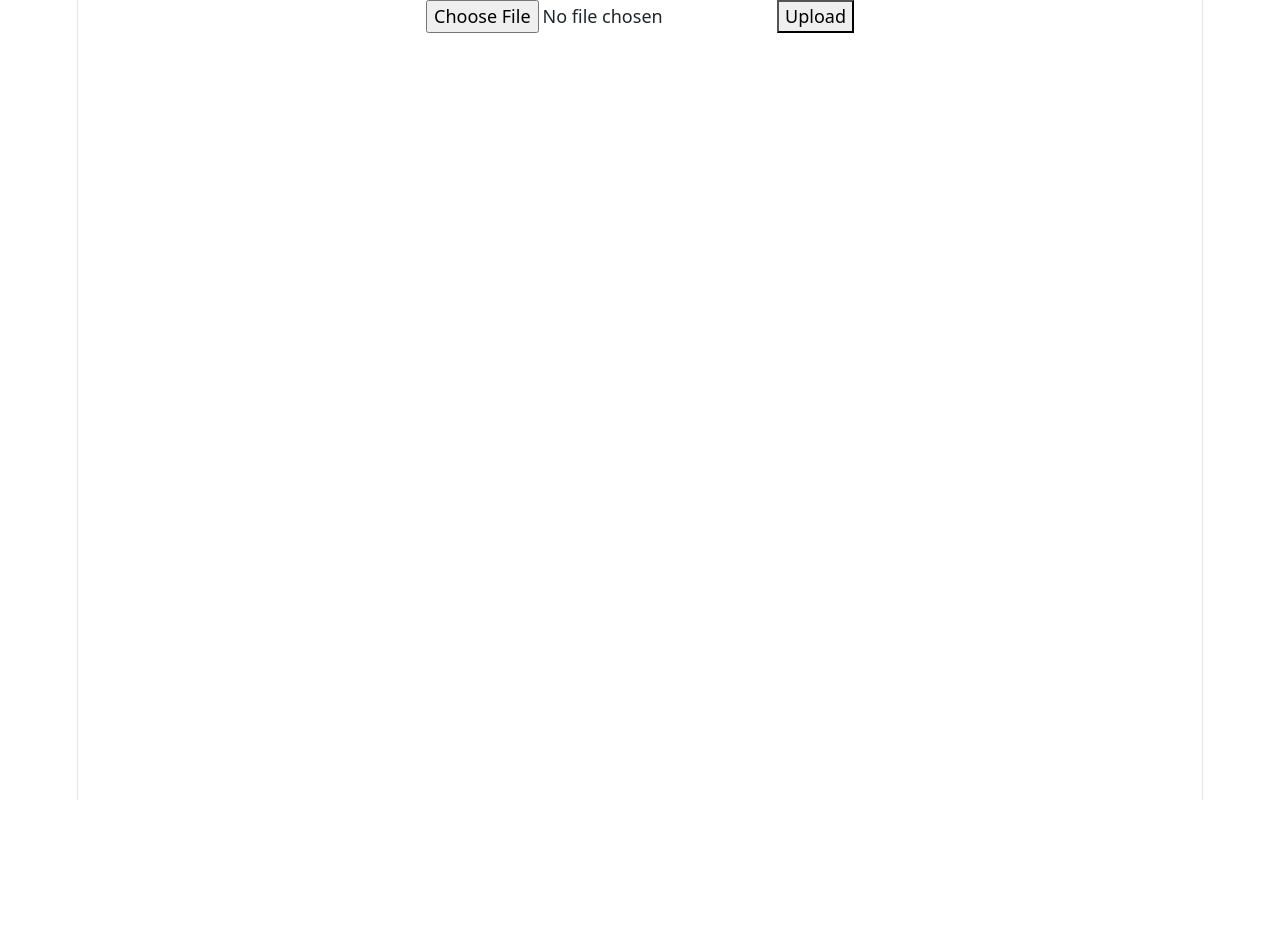
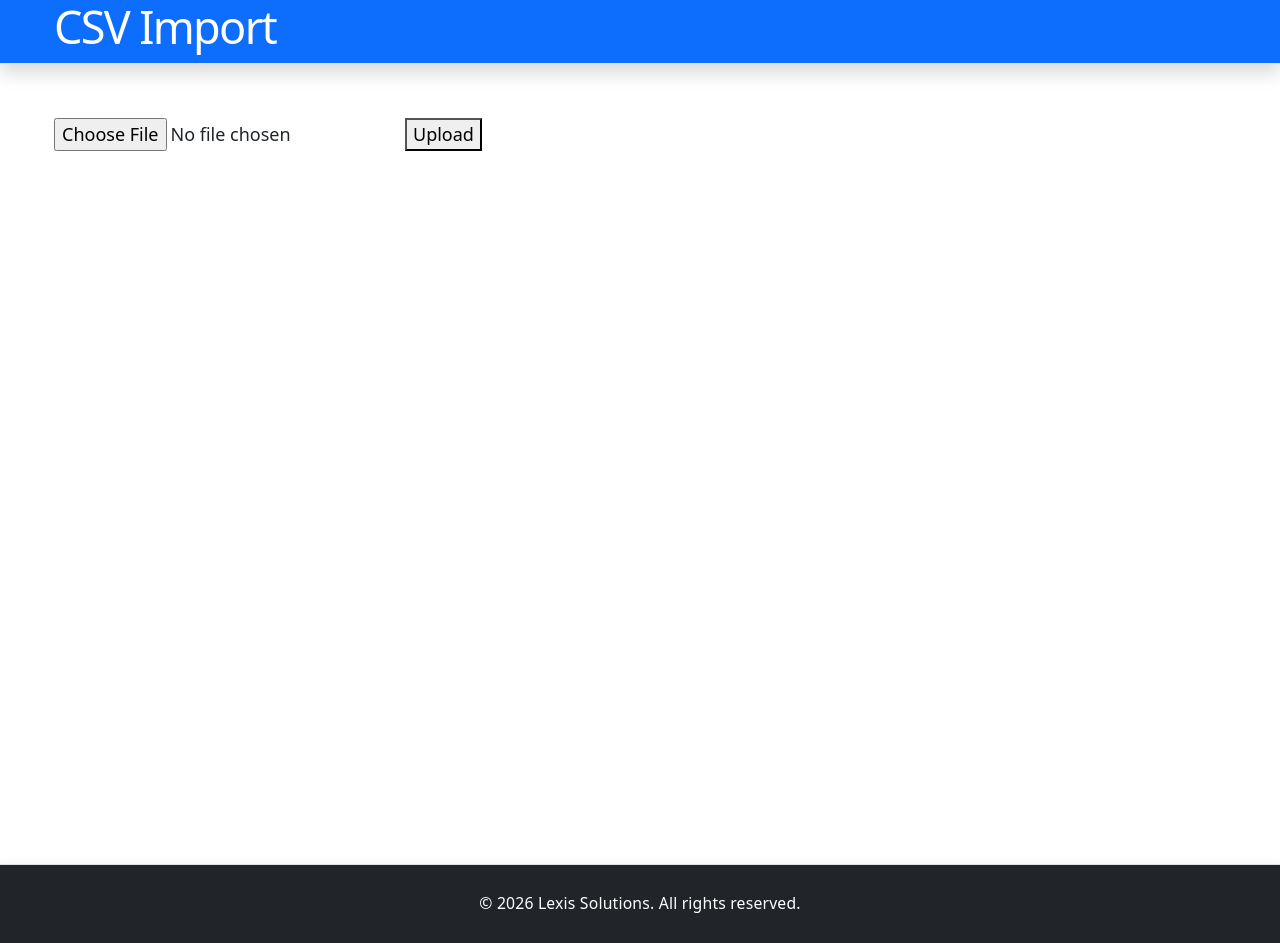
Before and after one commit to Erol-Mehmed/lexis-solutions-task, a React (Vite) app in the folder frontend/: page / in a window 1280 px wide. Before the commit the page ends 800 px from the top, so only its background shows below. Built offline with nearby package versions, Linux system fonts and the light colour scheme.

Commit message:
Add layout components (Header, Footer, Container) to enhance app structure

```diff
--- a/frontend/src/App.tsx
+++ b/frontend/src/App.tsx
@@ -1,12 +1,23 @@
-import './App.scss'
-import ImportUploader from './components/ImportUploader'
+import "./App.scss";
+import Header from "./components/layout/Header";
+import Container from "./components/layout/Container";
+import Footer from "./components/layout/Footer";
+import ImportUploader from "./components/ImportUploader.tsx";
 
 function App() {
   return (
-    <>
-      <ImportUploader />
-    </>
-  )
+    <div className="d-flex flex-column">
+      <Header />
+
+      <Container className="min-vh-100">
+        <main className="py-5">
+          <ImportUploader />
+        </main>
+      </Container>
+
+      <Footer />
+    </div>
+  );
 }
 
-export default App
+export default App;
--- /dev/null
+++ b/frontend/src/components/layout/Container.tsx
@@ -0,0 +1,15 @@
+import React from "react";
+
+export default function Container({
+  children,
+  className = "",
+}: {
+  children: React.ReactNode;
+  className?: string;
+})  {
+  return (
+    <div className={`container-xxl px-3 px-sm-4 px-lg-5 ${className}`}>
+      {children}
+    </div>
+  );
+}
--- /dev/null
+++ b/frontend/src/components/layout/Footer.tsx
@@ -0,0 +1,14 @@
+import Container from "./Container";
+
+export default function Footer() {
+  return (
+    <footer className="border-top bg-dark shadow text-white">
+      <Container>
+        <div className="py-4 text-center small">
+          &copy; {new Date().getFullYear()} Lexis Solutions. All rights
+          reserved.
+        </div>
+      </Container>
+    </footer>
+  );
+}
--- /dev/null
+++ b/frontend/src/components/layout/Header.tsx
@@ -0,0 +1,13 @@
+"use client";
+
+import Container from "./Container";
+
+export default function Header() {
+  return (
+    <header className="bg-primary shadow text-white border-bottom">
+      <Container>
+        <h1>CSV Import</h1>
+      </Container>
+    </header>
+  );
+}
--- a/frontend/src/index.scss
+++ b/frontend/src/index.scss
@@ -11,8 +11,8 @@
   --shadow:
     rgba(0, 0, 0, 0.1) 0 10px 15px -3px, rgba(0, 0, 0, 0.05) 0 4px 6px -2px;
 
-  --sans: system-ui, 'Segoe UI', Roboto, sans-serif;
-  --heading: system-ui, 'Segoe UI', Roboto, sans-serif;
+  --sans: system-ui, "Segoe UI", Roboto, sans-serif;
+  --heading: system-ui, "Segoe UI", Roboto, sans-serif;
   --mono: ui-monospace, Consolas, monospace;
 
   font: 18px/145% var(--sans);
@@ -30,25 +30,13 @@
   }
 }
 
-#root {
-  width: 1126px;
-  max-width: 100%;
-  margin: 0 auto;
-  text-align: center;
-  border-inline: 1px solid var(--border);
-  min-height: 100svh;
-  display: flex;
-  flex-direction: column;
-  box-sizing: border-box;
-}
-
 body {
   margin: 0;
 }
 
 h1,
 h2 {
-  font-family: var(--heading);
+  font-family: var(--heading), serif;
   font-weight: 500;
   color: var(--text-h);
 }
@@ -74,18 +62,3 @@ h2 {
 p {
   margin: 0;
 }
-
-code,
-.counter {
-  font-family: var(--mono);
-  display: inline-flex;
-  border-radius: 4px;
-  color: var(--text-h);
-}
-
-code {
-  font-size: 15px;
-  line-height: 135%;
-  padding: 4px 8px;
-  background: var(--code-bg);
-}
```
